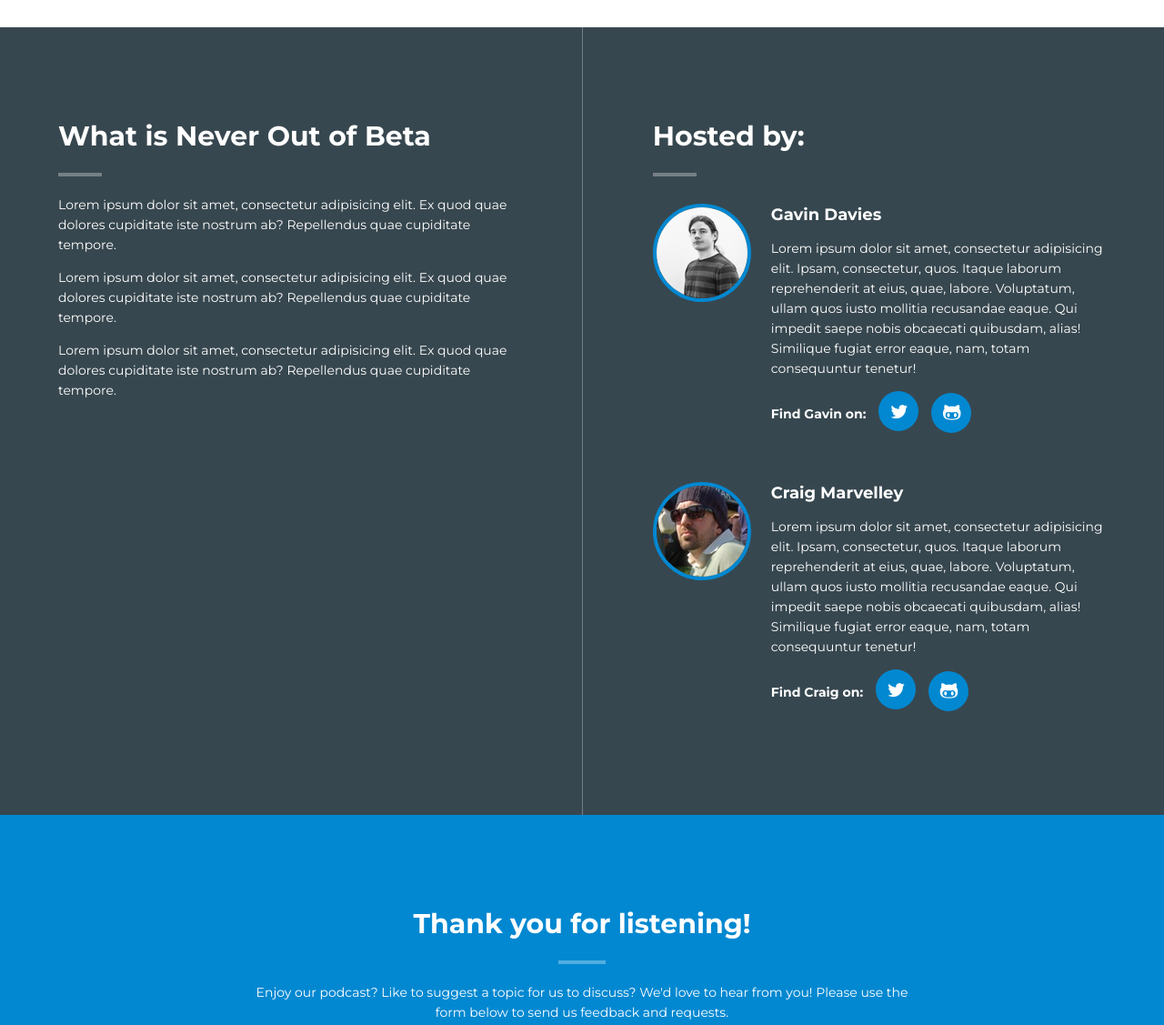
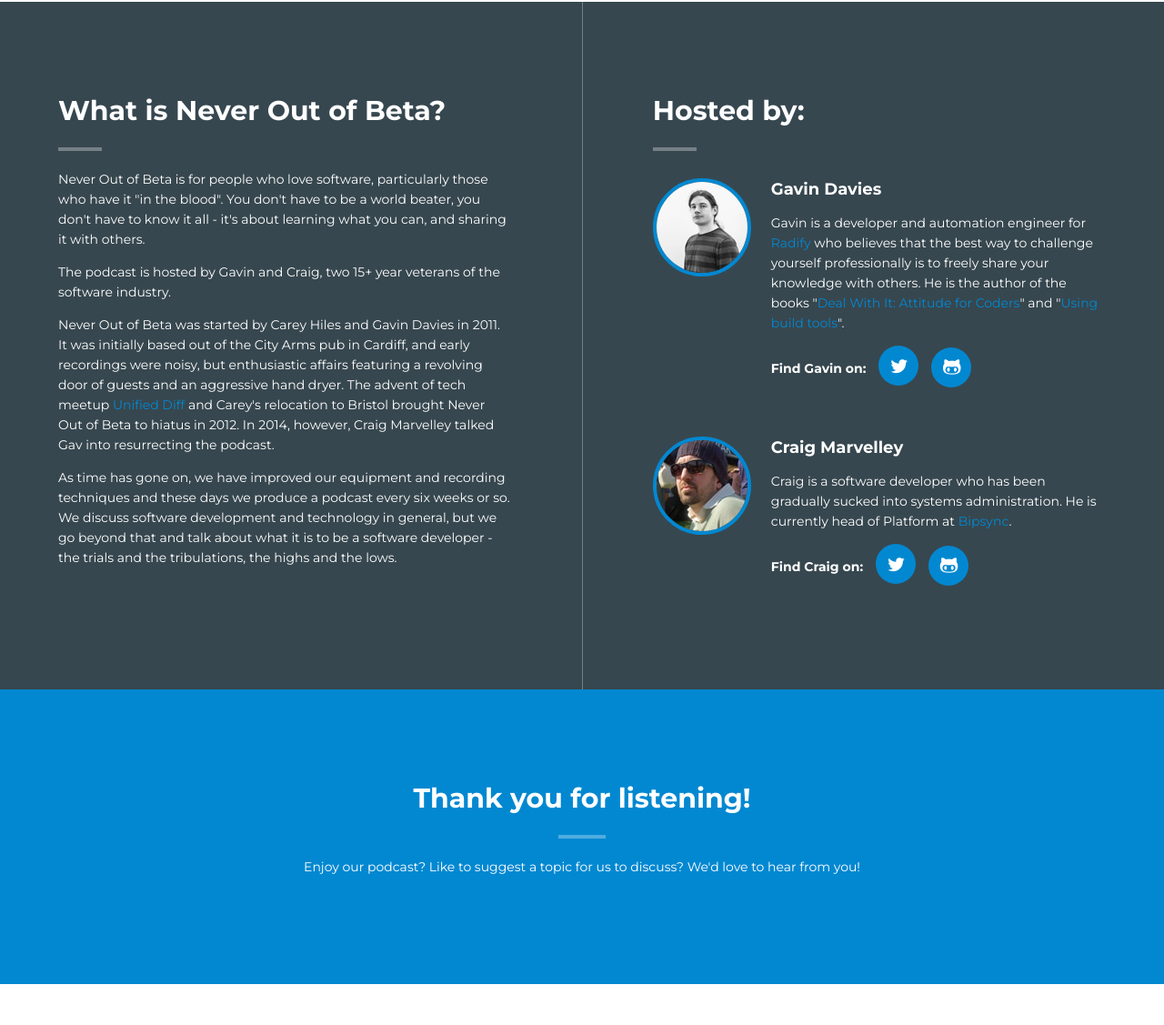
Before and after one commit to gavD/neveroutofbeta, a website: page index.html in a window 1280 px wide. Shown: the part 718-1845 px from the top of the page at 91% size. Drawn offline with Linux system fonts and the light colour scheme; no server answers.

Commit message:
Set initial copy
This copy is not set in stone but it may be OK to get started with

Also normalise the pages a little

```diff
--- a/index.html
+++ b/index.html
@@ -5,6 +5,9 @@
         <meta http-equiv="x-ua-compatible" content="ie=edge">
         <title>Never Out of Beta</title>
         <meta name="viewport" content="width=device-width, initial-scale=1">
+        <meta name="description" content="Podcast about software development - the tools, the trade, the craftsmanship, the highs and the lows.">
+
+        <link rel="apple-touch-icon" href="apple-touch-icon.png">
         <link rel="stylesheet" href="https://fonts.googleapis.com/css?family=Montserrat:400,700">
         <link rel="stylesheet" href="assets/stylesheets/styles.css">
     </head>
@@ -95,10 +98,10 @@
             </header>
             <div class="hold">
                 <section class="page-intro">
-                    <h1>Lorem ipsum</h1>
+                    <h1>Software development podcast</h1>
                     <hr>
                     <h3>
-                        Lorem ipsum dolor sit amet, consectetur adipisicing elit, sed do eiusmod tempor incididunt ut labore et dolore magna aliqua. Ut enim ad minim veniam.
+                        We talk about software development - the tools, the trade, the craftsmanship, the highs and the lows.
                     </h3>
                 </section>
             </div>
@@ -121,16 +124,19 @@
             <div id="about-us">
                 <div class="hold">
                     <section>
-                        <h2>What is Never Out of Beta</h2>
+                        <h2>What is Never Out of Beta?</h2>
                         <hr>
                         <p>
-                            Lorem ipsum dolor sit amet, consectetur adipisicing elit. Ex quod quae dolores cupiditate iste nostrum ab? Repellendus quae cupiditate tempore.
+                            Never Out of Beta is for people who love software, particularly those who have it "in the blood". You don't have to be a world beater, you don't have to know it all - it's about learning what you can, and sharing it with others.
                         </p>
                         <p>
-                            Lorem ipsum dolor sit amet, consectetur adipisicing elit. Ex quod quae dolores cupiditate iste nostrum ab? Repellendus quae cupiditate tempore.
+                            The podcast is hosted by Gavin and Craig, two 15+ year veterans of the software industry.
                         </p>
                         <p>
-                            Lorem ipsum dolor sit amet, consectetur adipisicing elit. Ex quod quae dolores cupiditate iste nostrum ab? Repellendus quae cupiditate tempore.
+                            Never Out of Beta was started by Carey Hiles and Gavin Davies in 2011. It was initially based out of the City Arms pub in Cardiff, and early recordings were noisy, but enthusiastic affairs featuring a revolving door of guests and an aggressive hand dryer. The advent of tech meetup <a href="http://unifieddiff.co.uk/">Unified Diff</a> and Carey's relocation to Bristol brought Never Out of Beta to hiatus in 2012. In 2014, however, Craig Marvelley talked Gav into resurrecting the podcast.
+                        </p>
+                        <p>
+                            As time has gone on, we have improved our equipment and recording techniques and these days we produce a podcast every six weeks or so. We discuss software development and technology in general, but we go beyond that and talk about what it is to be a software developer - the trials and the tribulations, the highs and the lows.
                         </p>
                     </section>
 
@@ -142,7 +148,7 @@
                             <div class="host__details">
                                 <h4>Gavin Davies</h4>
                                 <p>
-                                    Lorem ipsum dolor sit amet, consectetur adipisicing elit. Ipsam, consectetur, quos. Itaque laborum reprehenderit at eius, quae, labore. Voluptatum, ullam quos iusto mollitia recusandae eaque. Qui impedit saepe nobis obcaecati quibusdam, alias! Similique fugiat error eaque, nam, totam consequuntur tenetur!
+                                    Gavin is a developer and automation engineer for <a href="//radify.io">Radify</a> who believes that the best way to challenge yourself professionally is to freely share your knowledge with others. He is the author of the books "<a href="https://leanpub.com/dealwithit">Deal With It: Attitude for Coders</a>" and "<a href="http://www.fivesimplesteps.com/products/using-build-tools">Using build tools</a>".
                                 </p>
                                 <p class="host__links">Find Gavin on: <a href="https://twitter.com/gavd_uk" class="icon-twitter"><span>Twitter</span></a> <a href="https://github.com/gavd" class="icon-github"><span>Github</span></a></p>
                             </div>
@@ -152,7 +158,7 @@
                             <div class="host__details">
                                 <h4>Craig Marvelley</h4>
                                 <p>
-                                    Lorem ipsum dolor sit amet, consectetur adipisicing elit. Ipsam, consectetur, quos. Itaque laborum reprehenderit at eius, quae, labore. Voluptatum, ullam quos iusto mollitia recusandae eaque. Qui impedit saepe nobis obcaecati quibusdam, alias! Similique fugiat error eaque, nam, totam consequuntur tenetur!
+                                    Craig is a software developer who has been gradually sucked into systems administration. He is currently head of Platform at <a href="https://www.bipsync.com/">Bipsync</a>.
                                 </p>
                                 <p class="host__links">Find Craig on: <a href="https://twitter.com/craigmarvelley" class="icon-twitter"><span>Twitter</span></a> <a href="https://github.com/craigmarvelley" class="icon-github"><span>Github</span></a></p>
                             </div>
@@ -167,9 +173,10 @@
                         <h2>Thank you for listening!</h2>
                         <hr>
                         <p>
-                            Enjoy our podcast? Like to suggest a topic for us to discuss? We'd love to hear from you! Please use the form below to send us feedback and requests.
+                            Enjoy our podcast? Like to suggest a topic for us to discuss? We'd love to hear from you!
+                            <!--Please use the form below to send us feedback and requests.-->
                         </p>
-                        <!-- TODO: Add action to send the form somewhere -->
+                        <!-- TODO: Add action to send the form somewhere
                         <form action="">
                             <div class="top-fields">
                                 <label for="name">
@@ -187,6 +194,8 @@
 
                             <input type="submit" name="submit" value="Submit">
                         </form>
+                        -->
+
                     </div>
                 </div>
             </section><!-- .contact -->
```
Also changed, not shown: episodes.html (+2 -2 lines).
